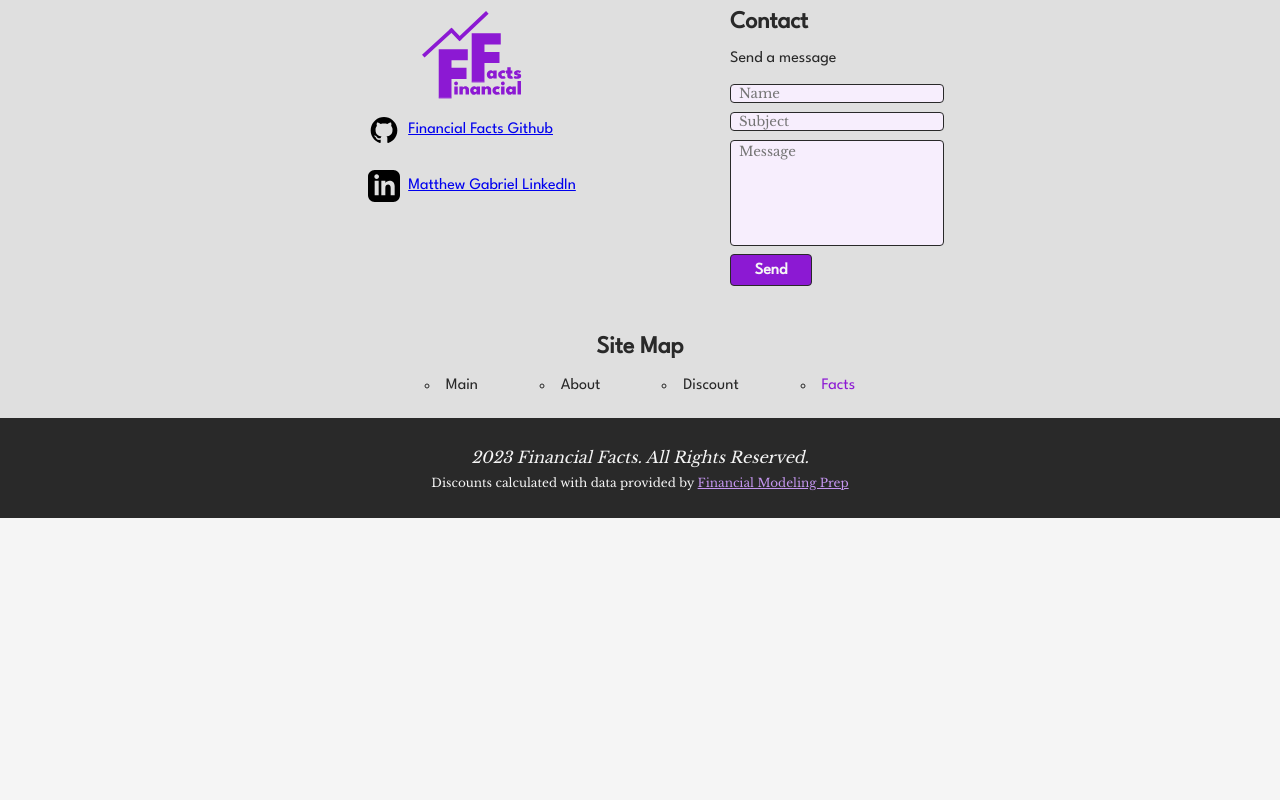
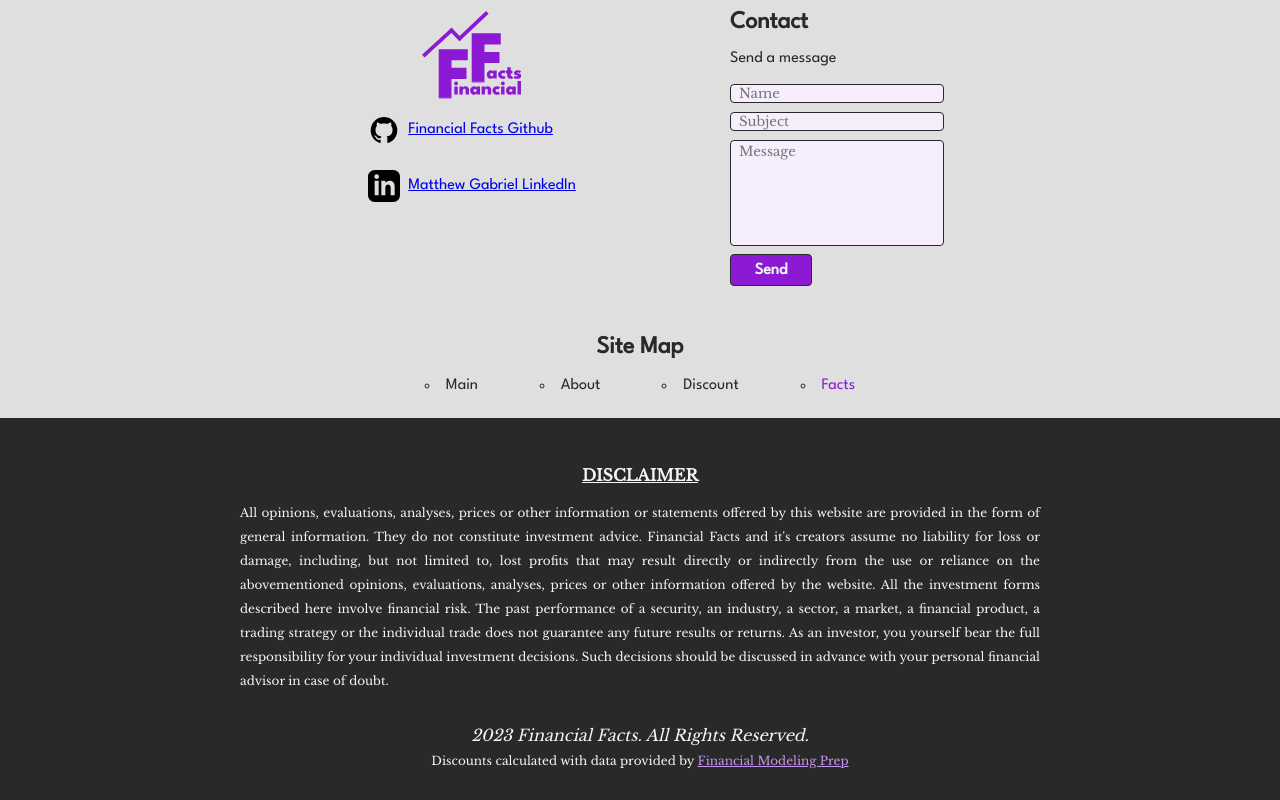
Before and after one commit to Financial-Facts/financial_facts_web, a React (Vite) app: page /facts/1 in a window 1280 px wide. Shown: the part 1082-1882 px from the top of the page. Before the commit the page ends 1600 px from the top, so only its background shows below. Built offline with nearby package versions, Linux system fonts and the light colour scheme; no server answers.

Commit message:
update footer

```diff
--- a/src/_variables.scss
+++ b/src/_variables.scss
@@ -20,3 +20,4 @@ $large-font: 32px;
 $plus-font: 24px;
 $normal-font: 16px;
 $below-normal-font: 12px;
+$small-font: 10px;
--- a/src/components/atoms/footer/Footer.scss
+++ b/src/components/atoms/footer/Footer.scss
@@ -2,22 +2,63 @@
 
 .footer {
     display: flex;
-    flex-direction: column;
     justify-content: center;
     align-items: center;
     width: 100%;
-    height: 100px;
     background: $dark-gray;
-    color: $off-white;
-    font-family: $libre-baskerville;
-    font-size: $normal-font;
-    row-gap: 8px;
+    padding: 32px 0;
 
-    .subtext {
-        font-size: $below-normal-font;
+    .content-wrapper {
+        display: flex;
+        flex-direction: column;
+        justify-content: center;
+        align-items: center;
+        color: $off-white;
+        font-family: $libre-baskerville;
+        font-size: clamp($below-normal-font, 2vw, $normal-font);
+        text-align: center;
+        row-gap: 32px;
 
-        a {
-            color: $light-purple;
+        .column {
+            display: flex;
+            flex-direction: column;
+            align-items: center;
+            padding: 0 16px;
+        }
+
+        .information {
+            display: flex;
+            row-gap: 8px;
+        }
+
+        h2 {
+            font-size: clamp($below-normal-font, 2vw, $normal-font);
+        }
+
+        .subtext {
+            font-size: clamp($small-font, 2vw, $below-normal-font);
+            margin: 0;
+
+            a {
+                color: $light-purple;
+            }
+        }
+
+        .disclaimer {
+            line-height: 24px;
+            max-width: 800px;
+            text-align: justify;
+
+            h2 {
+                font-size: clamp($below-normal-font, 2vw, $normal-font);
+            }
         }
     }
 }
+
+@media only screen and (max-width: 576px) {
+
+    .content-wrapper {
+        flex-wrap: wrap;
+    }
+}
--- a/src/components/atoms/footer/Footer.tsx
+++ b/src/components/atoms/footer/Footer.tsx
@@ -1,15 +1,26 @@
 import { Link } from "react-router-dom";
 import "./Footer.scss"
 import { environment } from "../../../environment";
+import { messaging } from "../../../constants/messaging";
 
 function Footer() {
 
     return (
         <footer className="footer">
-            <i>2023 Financial Facts. All Rights Reserved.</i>
-            <span className="subtext">
-                Discounts calculated with data provided by <Link to={`${environment.fmpDocsUrl}`} target="_blank">Financial Modeling Prep</Link>
-            </span>
+            <div className="content-wrapper">
+                <div className="column disclaimer">
+                    <h2><u>DISCLAIMER</u></h2>
+                    <span className="subtext">
+                        { messaging.disclaimer }
+                    </span>
+                </div>
+                <div className="column information">
+                    <i>2023 Financial Facts. All Rights Reserved.</i>
+                    <span className="subtext">
+                        Discounts calculated with data provided by <Link to={`${environment.fmpDocsUrl}`} target="_blank">Financial Modeling Prep</Link>
+                    </span>
+                </div>
+            </div>
         </footer>
     )
   }
--- a/src/constants/messaging.ts
+++ b/src/constants/messaging.ts
@@ -1,6 +1,12 @@
 export const messaging = {
     aboutUs: `We are dedicated to helping investors make informed decisions by providing a comprehensive
-    stock valuation service based on popular Rule #1 evaluation techniques. Our cloud-based infrastructure
-    scans the stock market for undervalued stocks, compiles them and delivers that information to empower
-    you in your investment journey. `
+        stock valuation service based on popular Rule #1 evaluation techniques. Our cloud-based infrastructure
+        scans the stock market for undervalued stocks, compiles them and delivers that information to empower
+        you in your investment journey. `,
+    disclaimer: `All opinions, evaluations, analyses, prices or other information or statements offered by this website are provided in the form of general information.
+        They do not constitute investment advice. Financial Facts and it's creators assume no liability for loss or damage, including, but not limited to, lost profits that may
+        result directly or indirectly from the use or reliance on the abovementioned opinions, evaluations, analyses, prices or other information offered by the website.
+        All the investment forms described here involve financial risk. The past performance of a security, an industry, a sector, a market, a financial product, a trading strategy
+        or the individual trade does not guarantee any future results or returns. As an investor, you yourself bear the full responsibility for your individual investment decisions.
+        Such decisions should be discussed in advance with your personal financial advisor in case of doubt.`
 }
```
